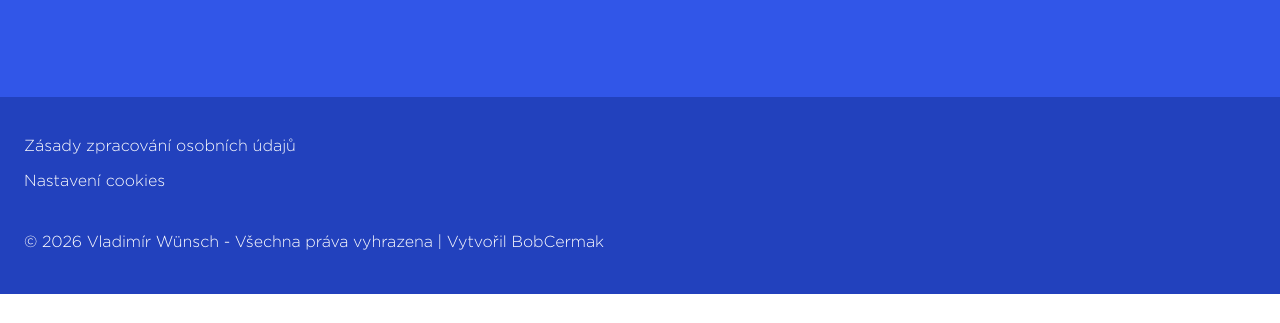
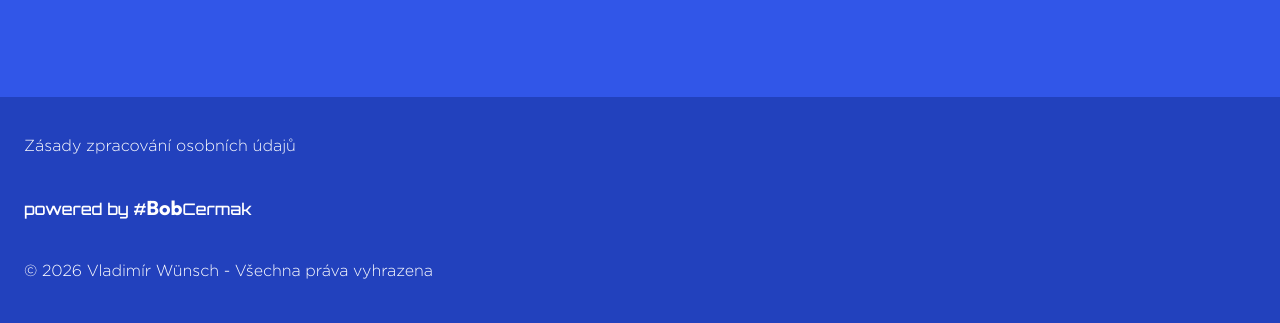
Before and after one commit to bobcermak/vladimirwunsch.cz, a website built with Vite: page src/pages/index.html in a window 1280 px wide. Shown: the part 6640-6963 px from the top of the page. Before the commit the page ends 6934 px from the top, so only its background shows below. Built offline with nearby package versions, Linux system fonts and the light colour scheme; some packages are replaced by stand-ins of ours.

Commit message:
hotovo!!!

```diff
--- a/src/pages/index.html
+++ b/src/pages/index.html
@@ -397,11 +397,11 @@
             </main>
             <footer class="page__footer" id="footer">
                 <div class="page__footer-wrapper">
-                    <p class="page__footer-copyright paragraph">&copy; <span id="year"></span> Vladimír Wünsch - Všechna práva vyhrazena | Vytvořil <a class="page__footer-copyright-href" href="https://www.linkedin.com/in/bohuslav-%C4%8Derm%C3%A1k-0020ba376/" target="_blank">BobCermak</a></p>
-                    <ul class="page__footer-links">
-                        <li class="page__footer-links-item"><a class="page__footer-links-item-href" href="privacy-policy.html">Zásady zpracování osobních údajů</a></li>
-                        <li class="page__footer-links-item"><a class="page__footer-links-item-href" href="#">Nastavení cookies</a></li>
-                    </ul>
+                    <p class="page__footer-copyright paragraph">&copy; <span id="year"></span> Vladimír Wünsch - Všechna práva vyhrazena</p>
+                    <div class="page__copyright-dev">
+                        <a href="https://www.linkedin.com/in/bohuslav-%C4%8Derm%C3%A1k-0020ba376/" target="_blank" class="powered-by-link">powered by #<span class="first-name">Bob</span><span class="last-name">Cermak</span></a>
+                    </div>
+                    <a class="page__footer-links-item-href" href="privacy-policy.html">Zásady zpracování osobních údajů</a>
                 </div>
             </footer>
         </div>
--- a/src/styles/layout.css
+++ b/src/styles/layout.css
@@ -927,3 +927,24 @@
     flex-direction: column;
     gap: 1rem;
 }
+
+/*Copyright*/
+
+.powered-by-link {
+  font-family: 'Orbitron', sans-serif;
+  text-decoration: none;
+  transition: color var(--transition, .25s ease-in-out);
+  display: inline-block;
+  color: var(--white, #FFFFFF);
+  font-size: 1rem;
+  font-weight: 500;
+}
+
+.powered-by-link:hover {
+  color: var(--turquoise, #16BEBA);
+}
+
+.first-name {
+  font-family: 'Outfit', sans-serif;
+  font-size: 1.25rem;
+}
--- a/src/styles/typography.css
+++ b/src/styles/typography.css
@@ -1,4 +1,6 @@
 /*import*/
+
+@import url('https://fonts.googleapis.com/css2?family=Orbitron:wght@400..900&family=Outfit:wght@700&display=swap');
 
 @font-face {
   font-family: 'Gotham';
```
Also changed, not shown: src/pages/privacy-policy.html (+5 -5 lines).
